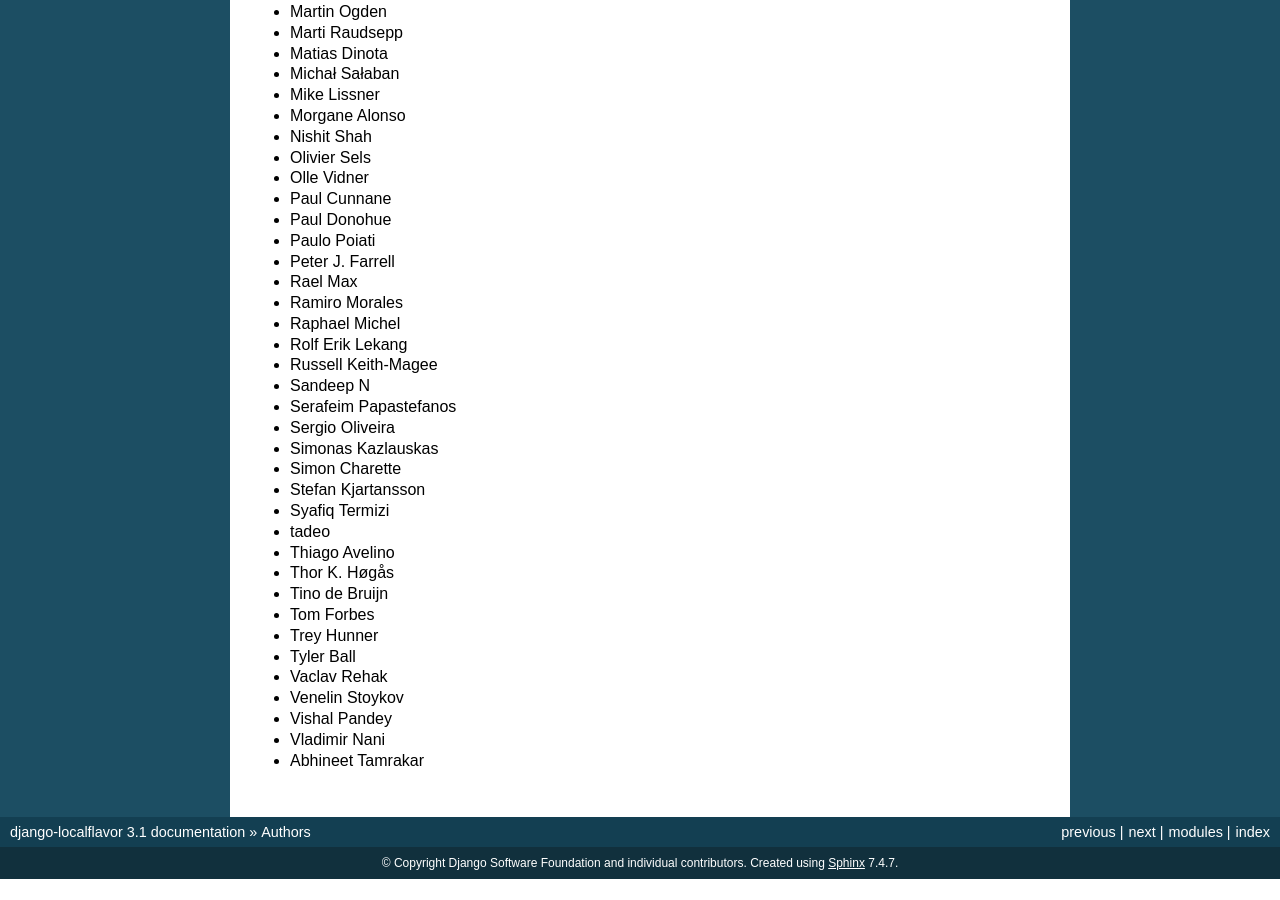
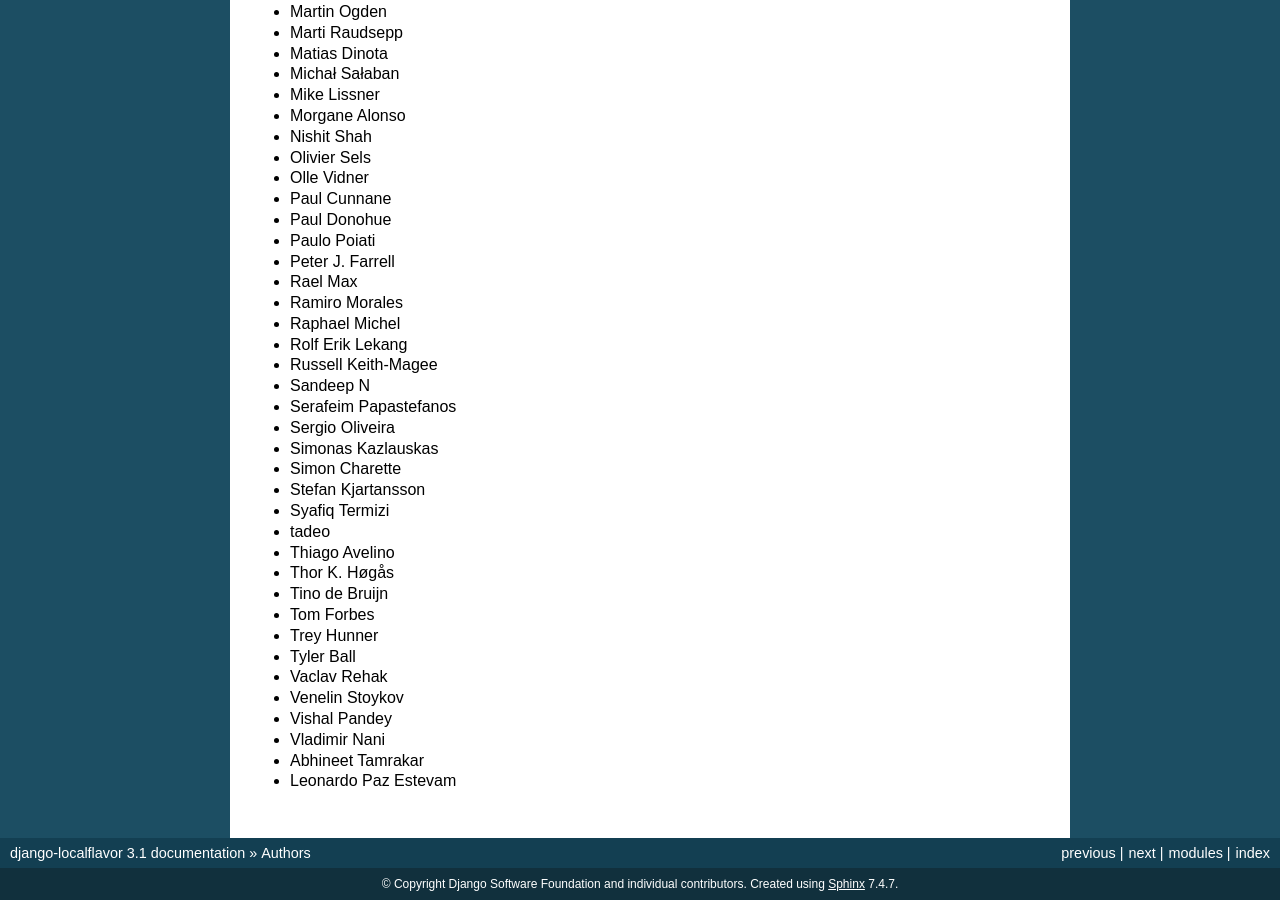
Before and after one commit to django/django-localflavor, a Sphinx documentation site: the page built from docs/authors.rst, in a window 1280 px wide and 900 px high, scrolled down 1837 px. Built offline with Sphinx 7.4.7, drawn with Linux system fonts in a browser that asks for light colours; before the commit the page ends 2716 px from its top, so only the background shows below that.

Commit message:
Adding my name to authors
Signed-off-by: Leonardo Paz <leopestevam@hotmail.com>

```diff
--- a/docs/authors.rst
+++ b/docs/authors.rst
@@ -122,3 +122,4 @@ Authors
 * Vishal Pandey
 * Vladimir Nani
 * Abhineet Tamrakar
+* Leonardo Paz Estevam
```
